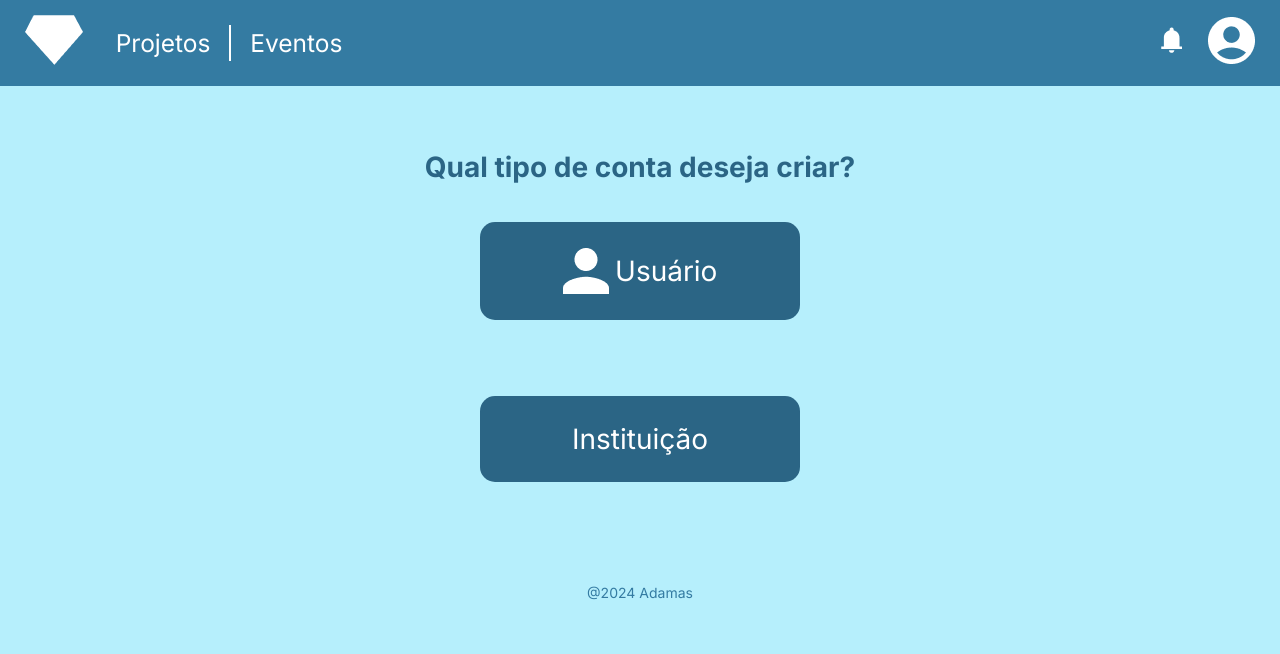
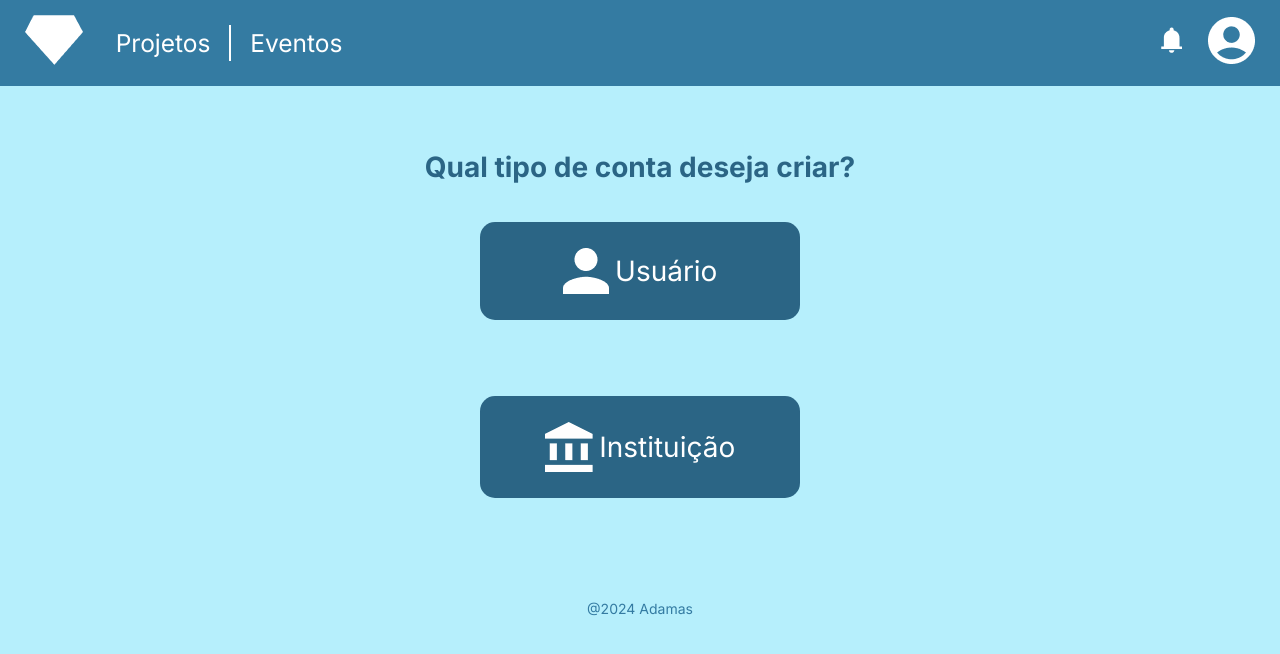
Before and after one commit to Noobolon/Adamas-FrontEnd, a Vue app: page /tipo-de-conta in a window 1280 px wide. Shown: the top 654 px of the page. Built offline with nearby package versions, Linux system fonts and the light colour scheme.

Commit message:
correção do ícone de botão

```diff
--- a/src/views/CreateProject.vue
+++ b/src/views/CreateProject.vue
@@ -30,7 +30,6 @@ export default{
 
     created(){
         this.user_token = this.authStore.getToken
-        console.log(this.user_token) // deletar depois
     }
 
 }
--- a/src/views/register/AccountType.vue
+++ b/src/views/register/AccountType.vue
@@ -17,7 +17,7 @@ export default {
         </h1>
 
         <LinkButton link="/cadastrar/usuario" icon="/symbols/UserIcon.png" width="25%" height="max-content">Usuário</LinkButton>
-        <LinkButton text="Instituição" link="/cadastrar/instituicao" icon="/symbols/InstIcon.png" width="25%" height="max-content">Instituição</LinkButton>
+        <LinkButton link="/cadastrar/instituicao" icon="/symbols/InstIcon.png" width="25%" height="max-content">Instituição</LinkButton>
 
     </main>
 </template>
```
